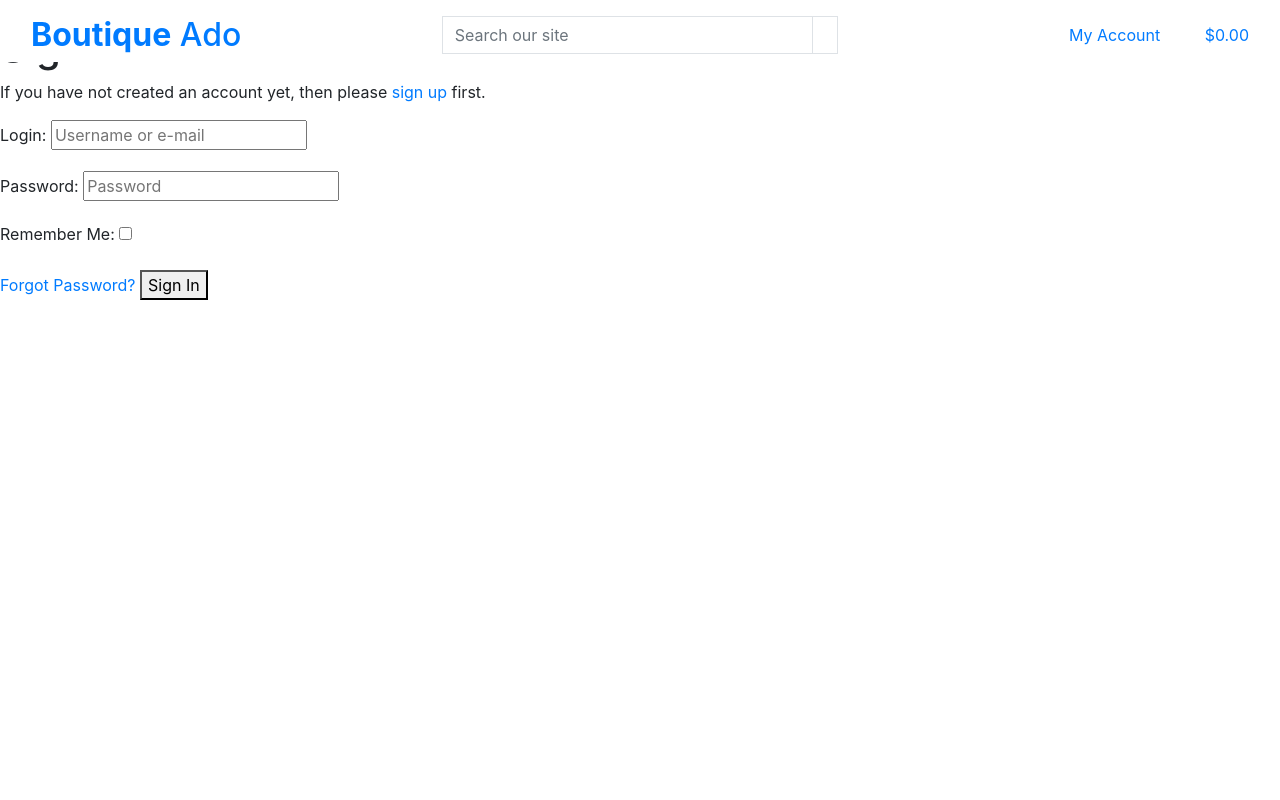
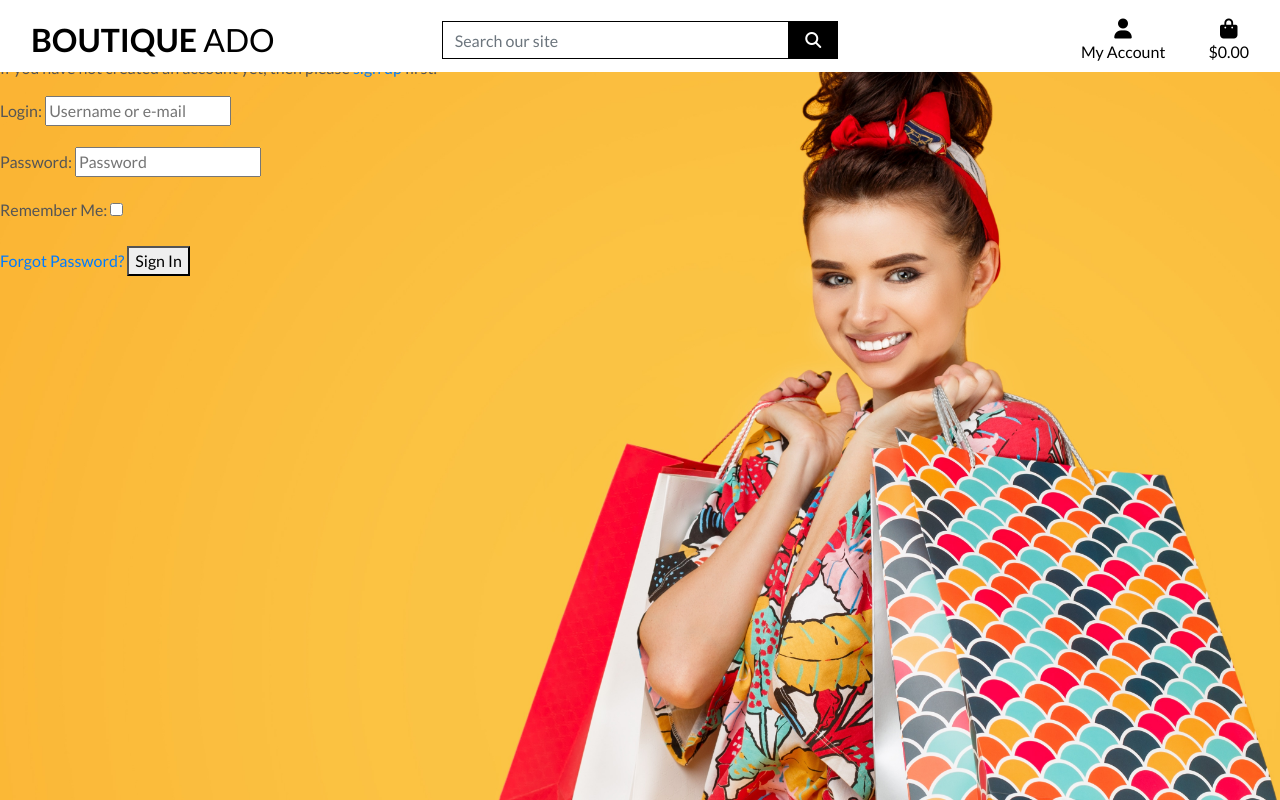
Before and after one commit to RickofManc/boutique-ado, a Django app: page /accounts/login/ in a window 1280 px wide. Run offline with Django 3.2, Linux system fonts and the light colour scheme; some libraries are stand-ins or nearby versions.

Commit message:
completed homepage header and CSS

```diff
--- a/boutique_ado/settings.py
+++ b/boutique_ado/settings.py
@@ -148,6 +148,10 @@ USE_TZ = True
 # https://docs.djangoproject.com/en/3.2/howto/static-files/
 
 STATIC_URL = '/static/'
+STATICFILES_DIRS = (os.path.join(BASE_DIR, 'static'),)
+
+MEDIA_URL = '/media/'
+MEDIA_ROOT = os.path.join(BASE_DIR, 'media')
 
 # Default primary key field type
 # https://docs.djangoproject.com/en/3.2/ref/settings/#default-auto-field
--- a/boutique_ado/urls.py
+++ b/boutique_ado/urls.py
@@ -15,9 +15,11 @@ Including another URLconf
 """
 from django.contrib import admin
 from django.urls import path, include
+from django.conf import settings
+from django.conf.urls.static import static
 
 urlpatterns = [
     path('admin/', admin.site.urls),
     path('accounts/', include('allauth.urls')),
     path('', include('home.urls')),
-]
+] + static(settings.MEDIA_URL, document_root=settings.MEDIA_ROOT)
--- a/home/templates/home/index.html
+++ b/home/templates/home/index.html
@@ -15,8 +15,9 @@
 <div class="container h-100">
     <div class="row h-100 ">
         <div class="col-7 col-md-6 my-auto">
-            <h1 class="display-4 logo-font text-black">The new collections are here</h1>
-        </div>
+            <h1 class="display-4 logo-font text-black">
+                The new collections are here
+            </h1>
             <div class="my-5">
                 <h4>
                     <a href="" class="shop-now-button btn btn-lg rounded-0 text-uppercase py-3">Shop Now</a>
@@ -24,4 +25,5 @@
             </div>
         </div>
     </div>
+</div>
 {% endblock %}
--- a/templates/base.html
+++ b/templates/base.html
@@ -16,9 +16,15 @@
 
 
   {% block corecss %}
+    <!-- Google Fonts -->
+    <link rel="preconnect" href="https://fonts.googleapis.com">
+    <link rel="preconnect" href="https://fonts.gstatic.com" crossorigin>
+    <link href="https://fonts.googleapis.com/css2?family=Lato:ital,wght@0,100;0,300;0,400;0,700;0,900;1,100;1,300;1,400;1,700&display=swap" rel="stylesheet">
     <!-- Bootstrap CSS -->
     <link rel="stylesheet" href="https://cdn.jsdelivr.net/npm/bootstrap@4.6.1/dist/css/bootstrap.min.css"
       integrity="sha384-zCbKRCUGaJDkqS1kPbPd7TveP5iyJE0EjAuZQTgFLD2ylzuqKfdKlfG/eSrtxUkn" crossorigin="anonymous">
+    <!-- Base CSS -->
+    <link rel="stylesheet" href="{% static 'css/base.css' %}">
   {% endblock %}
 
   {% block extra_corecss %}
@@ -30,7 +36,9 @@
       integrity="sha256-9/aliU8dGd2tb6OSsuzixeV4y/faTqgFtohetphbbj0=" crossorigin="anonymous"></script>
     <script src="https://cdn.jsdelivr.net/npm/bootstrap@4.6.1/dist/js/bootstrap.bundle.min.js"
       integrity="sha384-fQybjgWLrvvRgtW6bFlB7jaZrFsaBXjsOMm/tB9LTS58ONXgqbR9W8oWht/amnpF" crossorigin="anonymous">
-  </script> -->
+    </script>
+    <!-- Font Awesome -->
+    <script src="https://kit.fontawesome.com/ac339da8f6.js" crossorigin="anonymous"></script>
   {% endblock %}
 
   {% block extra_corejs %}
```
Lines whose indentation alone changed are shown as unchanged.
